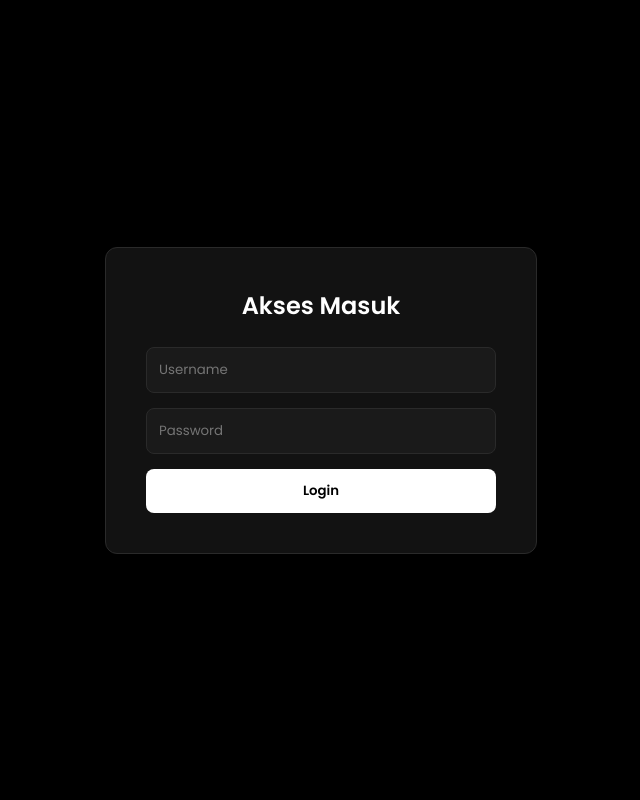
After one commit to Wafxd/monitoring-duit, a Flask app: page /login in a window 1280 px wide. The commit adds this page. Shown: the whole page, without its empty margins (319-959 px from the left). Run offline with Flask 3, Linux system fonts and the light colour scheme.

Commit message:
add login

```diff
--- a/app.py
+++ b/app.py
@@ -1,48 +1,64 @@
 import os
-from datetime import datetime # <--- Tambahkan ini di paling atas
-from flask import Flask, render_template, request, redirect, url_for
+from datetime import datetime
+from flask import Flask, render_template, request, redirect, url_for, session
 from supabase import create_client, Client
 
 app = Flask(__name__)
 
+# Kunci rahasia wajib untuk mengamankan session login
+app.secret_key = os.environ.get("SECRET_KEY", "kunci_rahasia_bebas_apa_aja")
+
 SUPABASE_URL = os.environ.get("SUPABASE_URL")
 SUPABASE_KEY = os.environ.get("SUPABASE_KEY")
 
-# Variabel untuk menampung pesan error
-pesan_error = None
-supabase = None
+try:
+    supabase: Client = create_client(SUPABASE_URL, SUPABASE_KEY)
+except Exception:
+    supabase = None
 
-# Cek 1: Apakah Vercel benar-benar membaca variabelnya?
-if not SUPABASE_URL or not SUPABASE_KEY:
-    pesan_error = f"BOCORAN ERROR: Vercel gagal baca variabel. Status URL Terbaca: {bool(SUPABASE_URL)} | Status Key Terbaca: {bool(SUPABASE_KEY)}"
-else:
-    # Cek 2: Apakah koneksi ke Supabase ditolak?
-    try:
-        supabase = create_client(SUPABASE_URL, SUPABASE_KEY)
-    except Exception as e:
-        pesan_error = f"BOCORAN ERROR: Koneksi ke Supabase gagal. Detail: {str(e)}"
+# --- ROUTE LOGIN & LOGOUT ---
+@app.route('/login', methods=['GET', 'POST'])
+def login():
+    if request.method == 'POST':
+        username = request.form.get('username')
+        password = request.form.get('password')
 
+        # Hardcode Akun Admin & User (Bisa kamu ganti passwordnya)
+        if username == 'admin' and password == 'admin123':
+            session['role'] = 'admin'
+            return redirect(url_for('index'))
+        elif username == 'tamu' and password == 'tamu123':
+            session['role'] = 'user'
+            return redirect(url_for('index'))
+        else:
+            return render_template('login.html', error="Username atau password salah!")
+
+    return render_template('login.html')
+
+@app.route('/logout')
+def logout():
+    session.clear() # Hapus sesi login
+    return redirect(url_for('login'))
+
+
+# --- ROUTE UTAMA ---
 @app.route('/')
 def index():
-    # Jika ada error dari Cek 1 atau Cek 2, tampilkan di layar putih
-    if pesan_error:
-        return pesan_error, 500
+    # Proteksi: Lempar ke login jika belum ada sesi
+    if 'role' not in session:
+        return redirect(url_for('login'))
 
-    # Cek 3: Apakah ada yang salah saat narik data dari tabel?
     try:
         response = supabase.table('transaksi').select('*').order('id', desc=False).execute()
         data = response.data
 
-        # --- TAMBAHKAN BLOK INI UNTUK FORMAT TANGGAL ---
         for row in data:
             if row['tanggal']:
                 try:
-                    # Ubah '2026-03-06' jadi '06 Mar 2026'
                     dt = datetime.strptime(row['tanggal'], '%Y-%m-%d')
                     row['tanggal'] = dt.strftime('%d %b %Y')
                 except ValueError:
                     pass
-        # ------------------------------------------------
 
         if data:
             last_record = data[-1]
@@ -54,41 +70,40 @@ def index():
         else:
             summary = {'total_aset': 0, 'saldo_darurat': 0, 'saldo_reksadana': 0}
 
-        return render_template('index.html', data=data, summary=summary)
+        # Kirim variabel role ke HTML
+        return render_template('index.html', data=data, summary=summary, role=session['role'])
 
     except Exception as e:
-        return f"BOCORAN ERROR: Gagal narik data. Detail: {str(e)}", 500
+        return f"Gagal narik data. Detail: {str(e)}", 500
 
+# --- ROUTE TAMBAH ---
 @app.route('/tambah', methods=['POST'])
 def tambah():
+    # Proteksi: Hanya admin yang boleh nge-POST data
+    if session.get('role') != 'admin':
+        return "Akses Ditolak: Hanya Admin yang bisa menambah data.", 403
+
     tanggal = request.form.get('tanggal')
     keterangan = request.form.get('keterangan')
     uang_masuk = int(request.form.get('uang_masuk') or 0)
     uang_keluar = int(request.form.get('uang_keluar') or 0)
 
-    # Ambil saldo dari transaksi terakhir
     last_record = supabase.table('transaksi').select('*').order('id', desc=True).limit(1).execute()
 
     saldo_darurat = last_record.data[0]['saldo_darurat'] if last_record.data else 0
     saldo_reksadana = last_record.data[0]['saldo_reksadana'] if last_record.data else 0
 
-    # 1. Uang masuk selalu ditambahkan ke kas utama (Dana Darurat) terlebih dahulu
     saldo_darurat += uang_masuk
-
-    # 2. Logika Uang Keluar: Pindah Aset vs Uang Hangus
     keterangan_lower = keterangan.lower()
 
     if "reksa" in keterangan_lower or "invest" in keterangan_lower:
-        # PINDAH ASET: Saldo Darurat berkurang, Saldo Reksadana bertambah
         saldo_darurat -= uang_keluar
         saldo_reksadana += uang_keluar
     else:
-        # UANG HANGUS (Belanja/Darurat sungguhan): Hanya Saldo Darurat yang berkurang
         saldo_darurat -= uang_keluar
 
     total_aset = saldo_darurat + saldo_reksadana
 
-    # Insert ke Supabase
     supabase.table('transaksi').insert({
         "tanggal": tanggal,
         "keterangan": keterangan,
@@ -101,5 +116,15 @@ def tambah():
 
     return redirect(url_for('index'))
 
+# --- ROUTE HAPUS ---
+@app.route('/hapus/<int:id>', methods=['POST'])
+def hapus(id):
+    # Proteksi: Hanya admin yang boleh menghapus
+    if session.get('role') != 'admin':
+        return "Akses Ditolak: Hanya Admin yang bisa menghapus data.", 403
+
+    supabase.table('transaksi').delete().eq('id', id).execute()
+    return redirect(url_for('index'))
+
 if __name__ == '__main__':
     app.run(debug=True)
--- /dev/null
+++ b/templates/login.html
@@ -0,0 +1,58 @@
+<!DOCTYPE html>
+<html lang="id">
+<head>
+    <meta charset="UTF-8">
+    <meta name="viewport" content="width=device-width, initial-scale=1.0">
+    <title>Login - Dashboard</title>
+    <link href="https://fonts.googleapis.com/css2?family=Poppins:wght@400;500;600&display=swap" rel="stylesheet">
+    <style>
+        body {
+            background-color: #000000;
+            color: #ffffff;
+            font-family: 'Poppins', sans-serif;
+            display: flex;
+            justify-content: center;
+            align-items: center;
+            height: 100vh;
+            margin: 0;
+        }
+        .login-box {
+            background-color: #121212;
+            padding: 40px;
+            border-radius: 12px;
+            border: 1px solid #2a2a2a;
+            width: 100%;
+            max-width: 350px;
+            text-align: center;
+        }
+        h2 { margin-top: 0; margin-bottom: 24px; font-weight: 600; }
+        input {
+            width: 100%; padding: 12px; margin-bottom: 15px;
+            border-radius: 8px; border: 1px solid #2a2a2a;
+            background-color: #1a1a1a; color: #fff;
+            font-family: 'Poppins', sans-serif; box-sizing: border-box;
+        }
+        button {
+            width: 100%; padding: 12px;
+            background-color: #ffffff; color: #000000;
+            border: none; border-radius: 8px; font-weight: 600;
+            cursor: pointer; font-family: 'Poppins', sans-serif;
+        }
+        button:hover { opacity: 0.8; }
+        .error { color: #ff6b6b; font-size: 0.9rem; margin-bottom: 15px; }
+    </style>
+</head>
+<body>
+    <div class="login-box">
+        <h2>Akses Masuk</h2>
+        {% if error %}
+            <div class="error">{{ error }}</div>
+        {% endif %}
+        <form action="/login" method="POST">
+            <input type="text" name="username" placeholder="Username" required>
+            <input type="password" name="password" placeholder="Password" required>
+            <button type="submit">Login</button>
+        </form>
+    </div>
+</body>
+</html>
```
Also changed, not shown: templates/index.html (+67 -18 lines).
